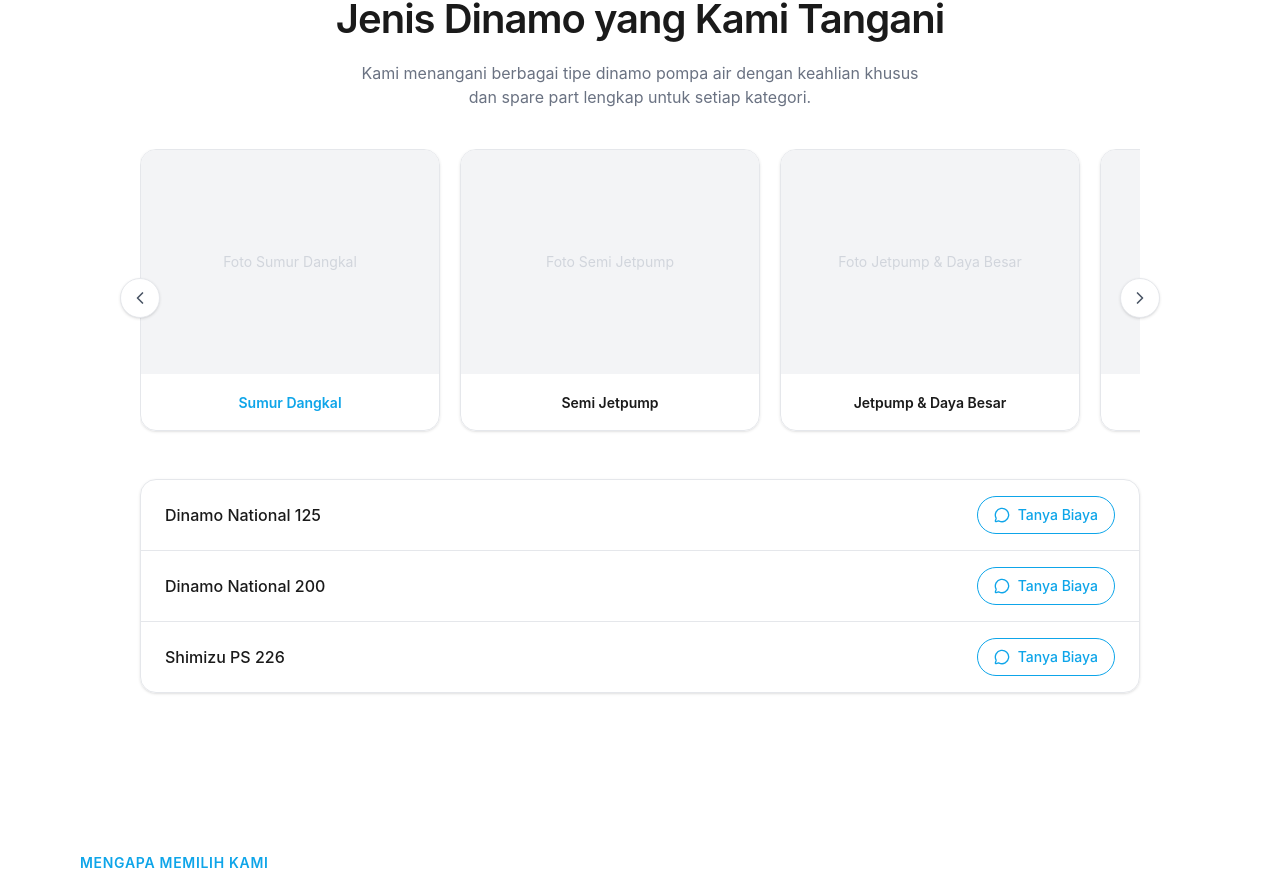
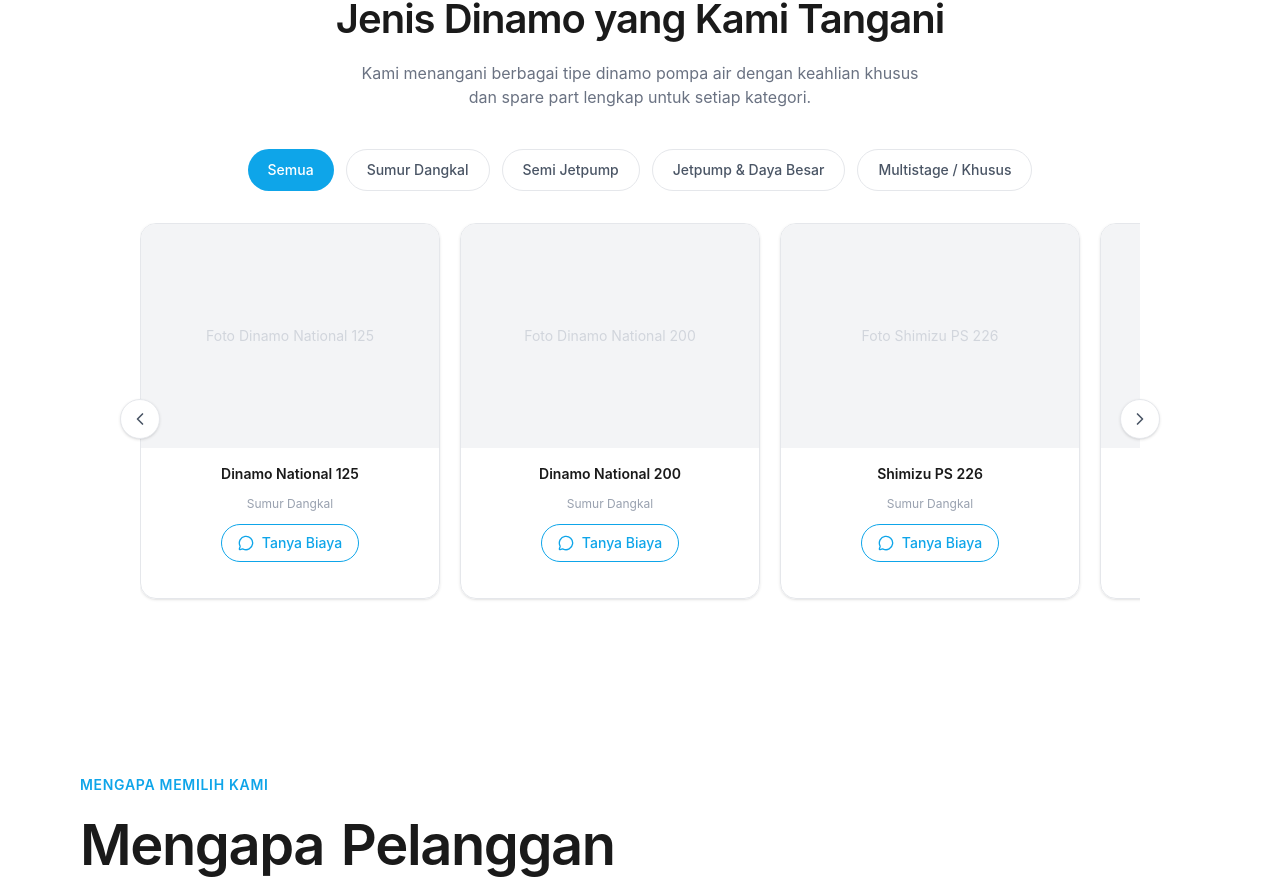
Before and after one commit to TedyFachrudin/Web-Service-MT-Mulia-Tehnik, a React (Vite) app: page / in a window 1280 px wide. Shown: the part 2900-3781 px from the top of the page. Built offline with nearby package versions, Linux system fonts and the light colour scheme.

Commit message:
feat: dinamo carousel with filter tabs, drag, tanya biaya per card

```diff
--- a/src/components/DinamoTable.jsx
+++ b/src/components/DinamoTable.jsx
@@ -1,20 +1,23 @@
-import { useState, useRef } from 'react';
+import { useState, useRef, useCallback } from 'react';
 import { ChevronLeft, ChevronRight, MessageCircle } from 'lucide-react';
 import { useInView } from '../hooks/useInView';
 import { DINAMO_DATA, waUrl } from '../data';
 
-const TABS = Object.keys(DINAMO_DATA);
+const TABS = ['Semua', ...Object.keys(DINAMO_DATA)];
 
-// ponytail: placeholder images — replace with real photos later
-const CAROUSEL_ITEMS = TABS.map((tab) => ({
-  label: tab,
-  img: null, // akan diisi URL gambar nanti
-}));
+// Flatten all dinamo items with their category
+// ponytail: placeholder images — replace img with real photo URLs later
+const ALL_ITEMS = Object.entries(DINAMO_DATA).flatMap(([cat, items]) =>
+  items.map((name) => ({ name, cat, img: null }))
+);
 
 export default function DinamoTable() {
   const [active, setActive] = useState(0);
   const [ref, inView] = useInView();
   const scrollRef = useRef(null);
+  const drag = useRef({ on: false, x: 0, sl: 0 });
+
+  const filtered = active === 0 ? ALL_ITEMS : ALL_ITEMS.filter((d) => d.cat === TABS[active]);
 
   const scroll = (dir) => {
     const el = scrollRef.current;
@@ -22,6 +25,16 @@ export default function DinamoTable() {
     const w = el.querySelector('[data-slide]')?.offsetWidth || 300;
     el.scrollBy({ left: dir * (w + 20), behavior: 'smooth' });
   };
+
+  const onDown = useCallback((x) => {
+    const el = scrollRef.current;
+    drag.current = { on: true, x, sl: el.scrollLeft };
+  }, []);
+  const onMove = useCallback((x) => {
+    if (!drag.current.on) return;
+    scrollRef.current.scrollLeft = drag.current.sl - (x - drag.current.x);
+  }, []);
+  const onUp = useCallback(() => { drag.current.on = false; }, []);
 
   return (
     <section id="dinamo" className="bg-white px-5 md:px-12 lg:px-20 py-12 md:py-16 lg:py-20">
@@ -34,8 +47,25 @@ export default function DinamoTable() {
           Kami menangani berbagai tipe dinamo pompa air dengan keahlian khusus dan spare part lengkap untuk setiap kategori.
         </p>
 
+        {/* Filter tabs */}
+        <div className="flex flex-wrap justify-center gap-3 mt-10">
+          {TABS.map((tab, i) => (
+            <button
+              key={tab}
+              onClick={() => { setActive(i); if (scrollRef.current) scrollRef.current.scrollLeft = 0; }}
+              className={`px-5 py-2.5 rounded-full text-sm font-medium transition-all duration-300 ${
+                active === i
+                  ? 'bg-[#0EA5E9] text-white'
+                  : 'border border-gray-200 text-gray-600 hover:border-[#0EA5E9] hover:text-[#0EA5E9]'
+              }`}
+            >
+              {tab}
+            </button>
+          ))}
+        </div>
+
         {/* Carousel */}
-        <div className="relative mt-10">
+        <div className="relative mt-8">
           <button
             onClick={() => scroll(-1)}
             className="absolute -left-3 md:-left-5 top-1/2 -translate-y-1/2 z-10 w-10 h-10 rounded-full bg-white border border-gray-200 shadow-sm flex items-center justify-center hover:bg-gray-50 transition-colors"
@@ -51,48 +81,46 @@ export default function DinamoTable() {
 
           <div
             ref={scrollRef}
-            className="flex gap-5 overflow-x-auto snap-x snap-mandatory scroll-smooth pb-4"
+            className="flex gap-5 overflow-x-auto snap-x snap-mandatory pb-4 cursor-grab active:cursor-grabbing select-none"
             style={{ scrollbarWidth: 'none' }}
+            onMouseDown={(e) => { e.preventDefault(); onDown(e.clientX); }}
+            onMouseMove={(e) => onMove(e.clientX)}
+            onMouseUp={onUp}
+            onMouseLeave={onUp}
+            onTouchStart={(e) => onDown(e.touches[0].clientX)}
+            onTouchMove={(e) => onMove(e.touches[0].clientX)}
+            onTouchEnd={onUp}
           >
-            {CAROUSEL_ITEMS.map((item, i) => (
+            {filtered.map((item, i) => (
               <div
-                key={i}
+                key={`${item.cat}-${item.name}`}
                 data-slide
-                className="snap-center shrink-0 w-[260px] md:w-[300px] rounded-2xl overflow-hidden border border-gray-200 shadow-sm cursor-pointer"
-                onClick={() => setActive(i)}
+                className="snap-center shrink-0 w-[260px] md:w-[300px] rounded-2xl overflow-hidden border border-gray-200 shadow-sm"
               >
                 {/* Image placeholder */}
                 <div className="aspect-[4/3] bg-gray-100 flex items-center justify-center">
                   {item.img
-                    ? <img src={item.img} alt={item.label} className="w-full h-full object-cover" />
-                    : <span className="text-gray-300 text-sm">Foto {item.label}</span>
+                    ? <img src={item.img} alt={item.name} className="w-full h-full object-cover pointer-events-none" />
+                    : <span className="text-gray-300 text-sm select-none">Foto {item.name}</span>
                   }
                 </div>
-                <div className="p-4 text-center">
-                  <span className={`text-sm font-semibold ${active === i ? 'text-[#0EA5E9]' : 'text-[#1a1a1a]'}`}>{item.label}</span>
+                <div className="p-4 flex flex-col items-center gap-3">
+                  <span className="text-sm font-semibold text-[#1a1a1a]">{item.name}</span>
+                  <span className="text-xs text-gray-400">{item.cat}</span>
+                  <a
+                    href={waUrl(`Halo MT. Mulia Tehnik, saya ingin tanya biaya service/gulung ${item.name}. Terima kasih.`)}
+                    target="_blank"
+                    rel="noopener noreferrer"
+                    className="inline-flex items-center gap-2 px-4 py-2 rounded-full border border-[#0EA5E9] text-[#0EA5E9] text-sm font-medium hover:bg-[#0EA5E9] hover:text-white transition-colors duration-300"
+                  >
+                    <MessageCircle className="w-4 h-4" />
+                    Tanya Biaya
+                  </a>
                 </div>
               </div>
             ))}
           </div>
         </div>
-
-        {/* Detail list for active tab */}
-        <div className="mt-8 border border-gray-200 rounded-2xl overflow-hidden shadow-sm">
-          {DINAMO_DATA[TABS[active]].map((item, i) => (
-            <div key={item} className={`flex flex-col sm:flex-row items-start sm:items-center justify-between px-6 py-4 ${i > 0 ? 'border-t border-gray-200' : ''}`}>
-              <span className="text-[#1a1a1a] font-medium text-base">{item}</span>
-              <a
-                href={waUrl(`Halo MT. Mulia Tehnik, saya ingin tanya biaya service/gulung ${item}. Terima kasih.`)}
-                target="_blank"
-                rel="noopener noreferrer"
-                className="mt-2 sm:mt-0 inline-flex items-center gap-2 px-4 py-2 rounded-full border border-[#0EA5E9] text-[#0EA5E9] text-sm font-medium hover:bg-[#0EA5E9] hover:text-white transition-colors duration-300"
-              >
-                <MessageCircle className="w-4 h-4" />
-                Tanya Biaya
-              </a>
-            </div>
-          ))}
-        </div>
       </div>
     </section>
   );
```
